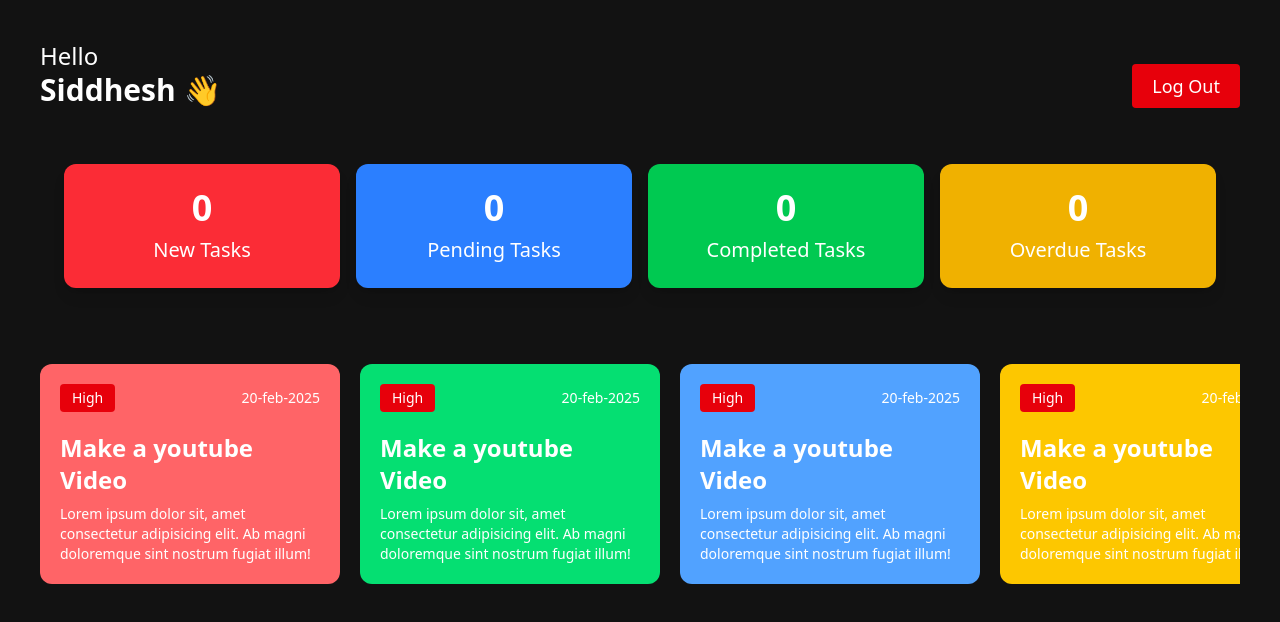
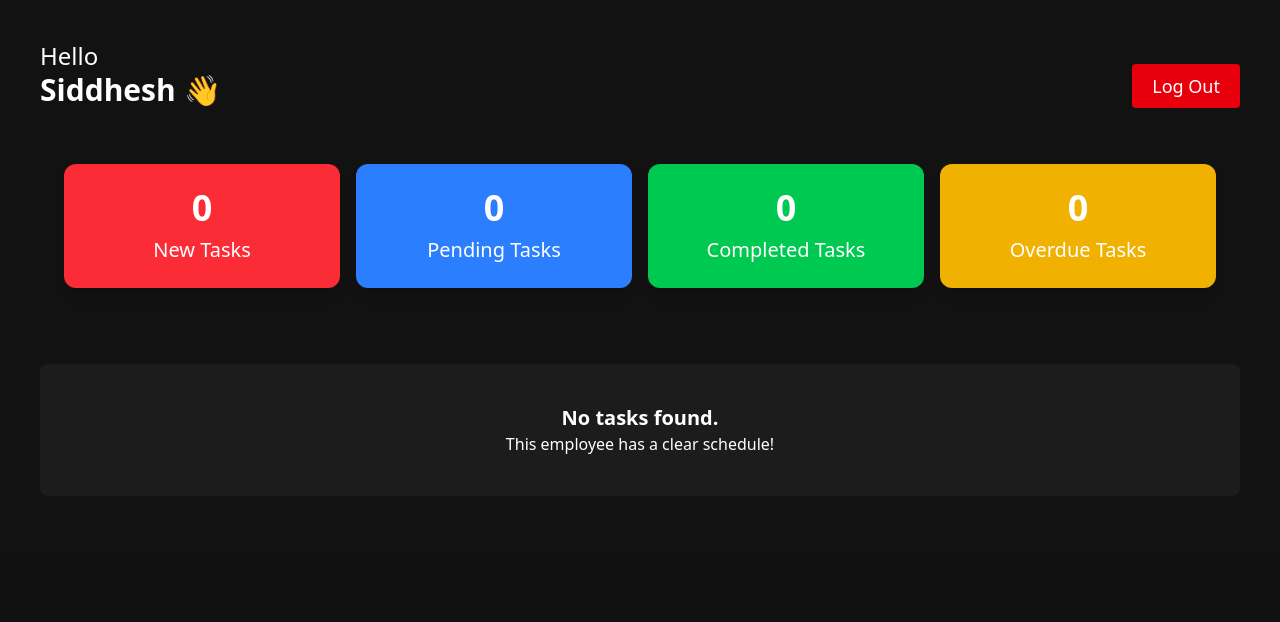
Before and after one commit to Xsidz/Employee-Management-System-, a React (Vite) app: page / in a window 1280 px wide. Shown: the top 622 px of the page. Built offline with nearby package versions, Linux system fonts and the light colour scheme.

Commit message:
Dynamic task rendering

```diff
--- a/src/TaskList/TaskList.jsx
+++ b/src/TaskList/TaskList.jsx
@@ -1,60 +1,60 @@
 import React from 'react'
 
-const TaskList = () => {
+const TaskList = ({data}) => {
+     const getTaskCardColor = (task) => {
+    if (task.failed) return 'bg-red-500 hover:bg-red-600';
+    if (task.completed) return 'bg-green-500 hover:bg-green-600';
+    if (task.newTask) return 'bg-yellow-500 hover:bg-yellow-600';
+    if (task.active) return 'bg-blue-500 hover:bg-blue-600';
+    return 'bg-gray-600 hover:bg-gray-700'; // Fallback for tasks with no status
+  };
+
+    const formatDate = (dateString) => {
+    const options = { year: 'numeric', month: 'short', day: 'numeric' };
+    return new Date(dateString).toLocaleDateString('en-US', options);
+  };
   return (
-    <div id='tasklist' className=" overflow-x-auto mt-10 h-[55%] py-5 w-full flex items-center justify-start gap-5 flex-nowrap  ">
-        <div className="h-full bg-red-400 w-[300px] rounded-xl p-5  flex-shrink-0">
-            <div className='flex justify-between  items-center'>
-                <h3 className='bg-red-600 text-sm px-3 py-1 rounded'>High</h3>
-                <h4 className='text-sm'>20-feb-2025</h4>
+    <div
+      id='tasklist'
+      className="mt-10 w-full flex flex-col md:flex-row md:overflow-x-auto md:h-[55%] py-5 gap-5 md:flex-nowrap"
+    >
+      {data && data.tasks.length > 0 ? (
+        data.tasks.map((task, index) => (
+          <div
+            key={index}
+            // RESPONSIVE CARD:
+            // - Default (Mobile): Takes the full width (`w-full`).
+            // - Medium screens and up (`md:`): Switches to a fixed width and prevents shrinking.
+            className={`w-full md:w-[300px] md:flex-shrink-0 rounded-xl p-5 text-white flex flex-col justify-between transition-colors duration-300 ${getTaskCardColor(task)}`}
+          >
+            {/* Card Content (no changes needed here) */}
+            <div>
+              <div className='flex justify-between items-center mb-4'>
+                <h3 className='bg-opacity-20 text-xs px-3 py-1 rounded-full font-semibold'>
+                  {task.taskCategory}
+                </h3>
+                <h4 className='text-sm font-medium'>{formatDate(task.taskDate)}</h4>
               </div>
-            <h2 className='mt-5 text-2xl font-bold'>
-                Make a youtube Video
+              <h2 className='text-xl font-bold break-words'>
+                {task.taskTitle}
               </h2>
-             <p className="text-sm mt-2">
-                Lorem ipsum dolor sit, amet consectetur adipisicing elit. Ab magni doloremque sint nostrum fugiat illum!
+              <p className="text-sm mt-2 text-white text-opacity-90">
+                {task.taskDescription}
               </p>
             </div>
-
-        <div className="h-full bg-green-400 w-[300px] rounded-xl p-5  flex-shrink-0">
-            <div className='flex justify-between  items-center'>
-                <h3 className='bg-red-600 text-sm px-3 py-1 rounded'>High</h3>
-                <h4 className='text-sm'>20-feb-2025</h4>
+            <div className="text-right mt-4">
+                <button className="bg-black bg-opacity-25 text-white text-xs font-bold py-2 px-4 rounded-full hover:bg-opacity-40 transition-colors">
+                    View Details
+                </button>
             </div>
-            <h2 className='mt-5 text-2xl font-bold'>
-                Make a youtube Video
-            </h2>
-             <p className="text-sm mt-2">
-                Lorem ipsum dolor sit, amet consectetur adipisicing elit. Ab magni doloremque sint nostrum fugiat illum!
-             </p>
           </div>
-
-        <div className="h-full bg-blue-400 w-[300px] rounded-xl p-5  flex-shrink-0">
-            <div className='flex justify-between  items-center'>
-                <h3 className='bg-red-600 text-sm px-3 py-1 rounded'>High</h3>
-                <h4 className='text-sm'>20-feb-2025</h4>
+        ))
+      ) : (
+        <div className="text-center w-full p-10 bg-[#1c1c1c] rounded-lg">
+          <h3 className="text-xl font-semibold text-gray-300">No tasks found.</h3>
+          <p className="text-gray-500">This employee has a clear schedule!</p>
         </div>
-            <h2 className='mt-5 text-2xl font-bold'>
-                Make a youtube Video
-            </h2>
-             <p className="text-sm mt-2">
-                Lorem ipsum dolor sit, amet consectetur adipisicing elit. Ab magni doloremque sint nostrum fugiat illum!
-             </p>
-        </div>
-
-        <div className="h-full bg-yellow-400 w-[300px] rounded-xl p-5  flex-shrink-0">
-            <div className='flex justify-between  items-center'>
-                <h3 className='bg-red-600 text-sm px-3 py-1 rounded'>High</h3>
-                <h4 className='text-sm'>20-feb-2025</h4>
-            </div>
-            <h2 className='mt-5 text-2xl font-bold'>
-                Make a youtube Video
-            </h2>
-             <p className="text-sm mt-2">
-                Lorem ipsum dolor sit, amet consectetur adipisicing elit. Ab magni doloremque sint nostrum fugiat illum!
-             </p>
-        </div>
-
+      )}
     </div>
   )
 }
```
Lines whose indentation alone changed are shown as unchanged.
